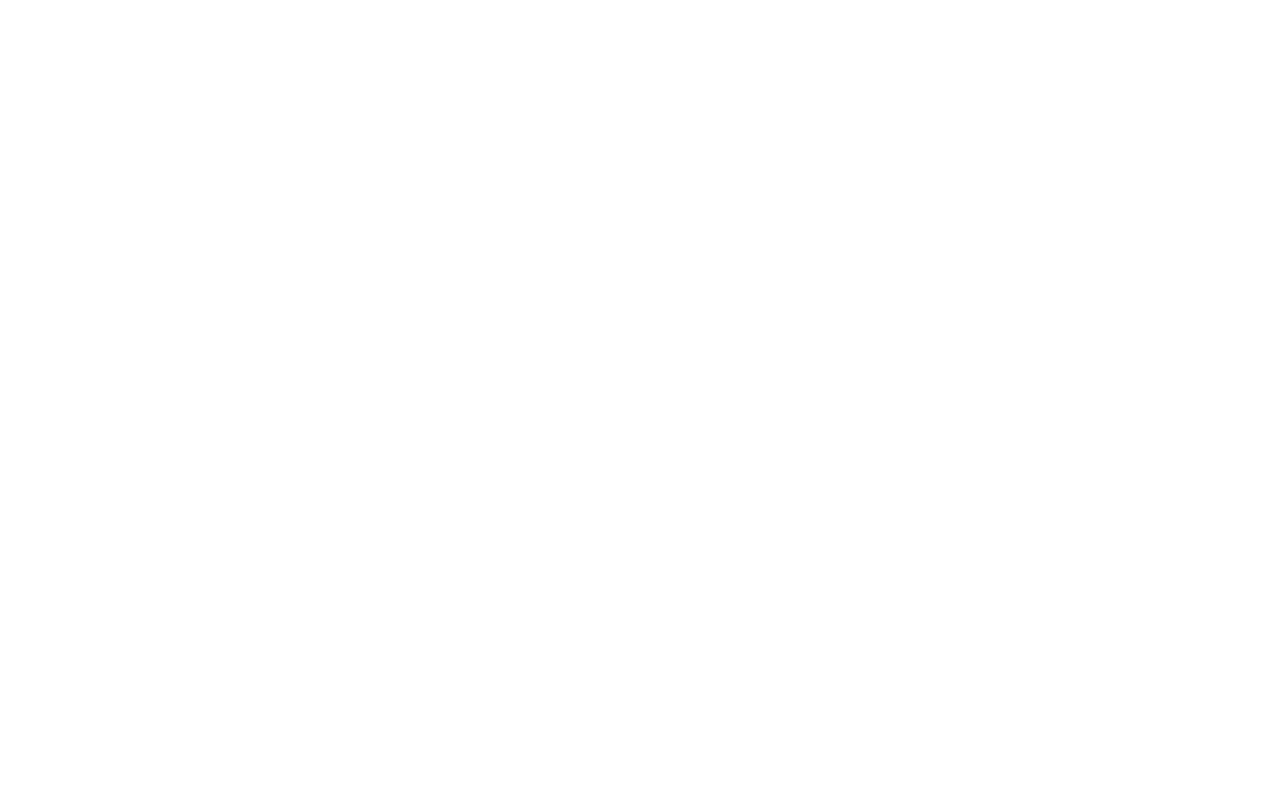
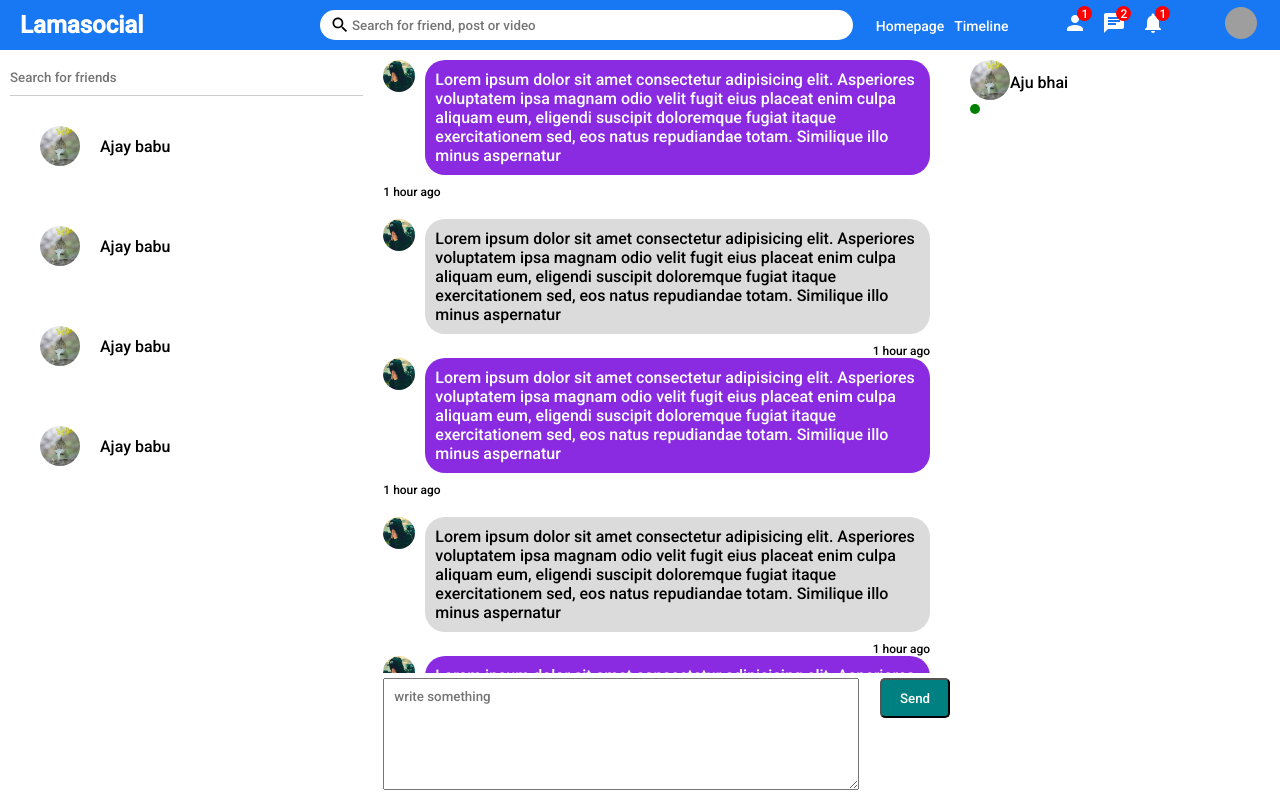
Before and after one commit to Yashkorekar/The-Social-Client, a React (Create React App) app: page /messenger in a window 1280 px wide. Built offline with nearby package versions, Linux system fonts and the light colour scheme; sample sign-in values are in the browser's storage; grey boxes are pictures that could not be loaded.

Commit message:
pofile, messenger, and other js files at at par

```diff
--- a/src/apiCalls.js
+++ b/src/apiCalls.js
@@ -1,11 +1,11 @@
-import axios from 'axios';
-export const loginCall = async (userCredentials, dispatch) => {
-    dispatch({ type: "LOGIN_START" });
-    try {
-        const res = await axios.post('/auth/login', userCredentials);
-        dispatch({ type: "LOGIN_SUCCESS", payload: res.data });
-    }
-    catch (err) {
-        dispatch({ type: "LOGIN_FAILURE", payload: err });
-    }
-}
+import axios from "axios";
+
+export const loginCall = async (userCredential, dispatch) => {
+  dispatch({ type: "LOGIN_START" });
+  try {
+    const res = await axios.post("/auth/login", userCredential);
+    dispatch({ type: "LOGIN_SUCCESS", payload: res.data });
+  } catch (err) {
+    dispatch({ type: "LOGIN_FAILURE", payload: err });
+  }
+};
--- a/src/pages/messenger/Messenger.jsx
+++ b/src/pages/messenger/Messenger.jsx
@@ -1,10 +1,57 @@
 import "./messenger.css"
-
+import Topbar from "../../components/topbar/Topbar"
+import Conversation from "../../components/conversation/Conversation"
+import Message from "../../components/message/Message"
+import ChatOnline from "../../components/chatOnline/ChatOnline"
 function Messenger() {
     return (
-        <div>
+        <>
+        <Topbar></Topbar>
+        <div className="messenger">
+            <div className="chatMenu">
+                <div className="chatMenuWrapper">
+                    <input type="text" placeholder="Search for friends" className="chatMenuInput" />
+                    <Conversation/>
+                    <Conversation/>
+                    <Conversation/>
+                    <Conversation/>
+                </div>
+            </div>
+            <div className="chatBox">
+                <div className="chatBoxWrapper">
+                    <div className="chatBoxTop">
+                        <Message/>
+                        <Message own={true}/>
+                        <Message/>
+                        <Message own={true}/>
+                        <Message/>
+                        <Message own={true}/>
+                        <Message/>
+                        <Message own={true}/>
+                        <Message/>
+                        <Message own={true}/>
+                        <Message/>
+                        <Message own={true}/>
+                        <Message/>
+                        <Message own={true}/>
+                        <Message/>
+                        <Message own={true}/>
+                        <Message/>
+                    </div>
+                    <div className="chatBoxBottom">
+                        <textarea placeholder="write something" className="chatMessageInput"></textarea>
+                        <button className="chatSubmitButton">Send</button>
+                    </div>
+                </div>
+            </div>
+            <div className="chatOnline">
+                <div className="chatOnlineWrapper">
+                    <ChatOnline/>
+                </div>
+            </div>
+        </div>
+        </>
 
-        </div>
     )
 }
 
--- a/src/pages/messenger/messenger.css
+++ b/src/pages/messenger/messenger.css
@@ -0,0 +1,55 @@
+.messenger {
+    height: calc(100vh - 70px);
+    display: flex;
+  }
+  .chatMenu {
+    flex: 3.5;
+  }
+  .chatMenuInput {
+    width: 100%;
+    padding: 10px 0;
+    border: none;
+    border-bottom: 1px solid #ccc;
+  }
+  .chatBox {
+    flex: 5.5;
+  }
+  .chatBoxWrapper{
+      display: flex;
+      flex-direction:column ;
+      justify-content: space-between;
+  }
+  .chatBoxTop{
+      height: 100%;
+      overflow-y: scroll;
+      padding-right: 20px;
+  }
+  .chatBoxBottom {
+    margin-top: 5px;
+    display: flex;
+    justify-content: space-between;
+  }
+  .chatMessageInput {
+    width: 80%;
+    height: 90px;
+    padding: 10px;
+  }
+
+  .chatSubmitButton {
+    width: 70px;
+    height: 40px;
+    border-radius: 5px;
+    cursor: pointer;
+    color: white;
+    background-color: teal;
+  }
+  .chatOnline {
+    flex: 3;
+  }
+
+  .chatMenuWrapper,
+  .chatBoxWrapper,
+  .chatOnlineWrapper {
+    padding: 10px;
+    height: 100%;
+  }
--- a/src/pages/profile/Profile.jsx
+++ b/src/pages/profile/Profile.jsx
@@ -1,23 +1,20 @@
 import "./profile.css";
-
-import React from "react";
 import Topbar from "../../components/topbar/Topbar";
 import Sidebar from "../../components/sidebar/Sidebar";
 import Feed from "../../components/feed/Feed";
 import Rightbar from "../../components/rightbar/Rightbar";
+import { useEffect, useState } from "react";
 import axios from "axios";
-import { useState, useEffect } from "react";
 import { useParams } from "react-router";
 
-function Profile() {
+export default function Profile() {
   const PF = process.env.REACT_APP_PUBLIC_FOLDER;
-
   const [user, setUser] = useState({});
   const username = useParams().username;
 
   useEffect(() => {
     const fetchUser = async () => {
-      const res = await axios.get(`/user?username=${username}`);
+      const res = await axios.get(`/users?username=${username}`);
       setUser(res.data);
     };
     fetchUser();
@@ -36,19 +33,18 @@
                 src={
                   user.coverPicture
                     ? PF + user.coverPicture
-                    : PF + "profile/noCover.jpg"
+                    : PF + "person/noCover.png"
                 }
                 alt=""
               />
-
               <img
+                className="profileUserImg"
                 src={
                   user.profilePicture
                     ? PF + user.profilePicture
-                    : PF + "profile/noProfile.png"
+                    : PF + "person/noAvatar.png"
                 }
                 alt=""
-                className="profileUserImg"
               />
             </div>
             <div className="profileInfo">
@@ -65,5 +61,3 @@
     </>
   );
 }
-
-export default Profile;
--- a/src/pages/profile/profile.css
+++ b/src/pages/profile/profile.css
@@ -27,7 +27,6 @@
   right: 0;
   margin: auto;
   top: 150px;
-    /* set open border change this */
   border: 3px solid white;
 }
 
@@ -35,10 +34,11 @@
   display: flex;
   flex-direction: column;
   align-items: center;
+  justify-content: center;
 }
 
 .profileInfoName {
-    font-style: 24px;
+  font-size: 24px;
 }
 
 .profileInfoDesc {
```
Also changed, not shown: src/App.js (+7 -8 lines), src/index.js (+6 -5 lines). Lines whose indentation alone changed are shown as unchanged.
